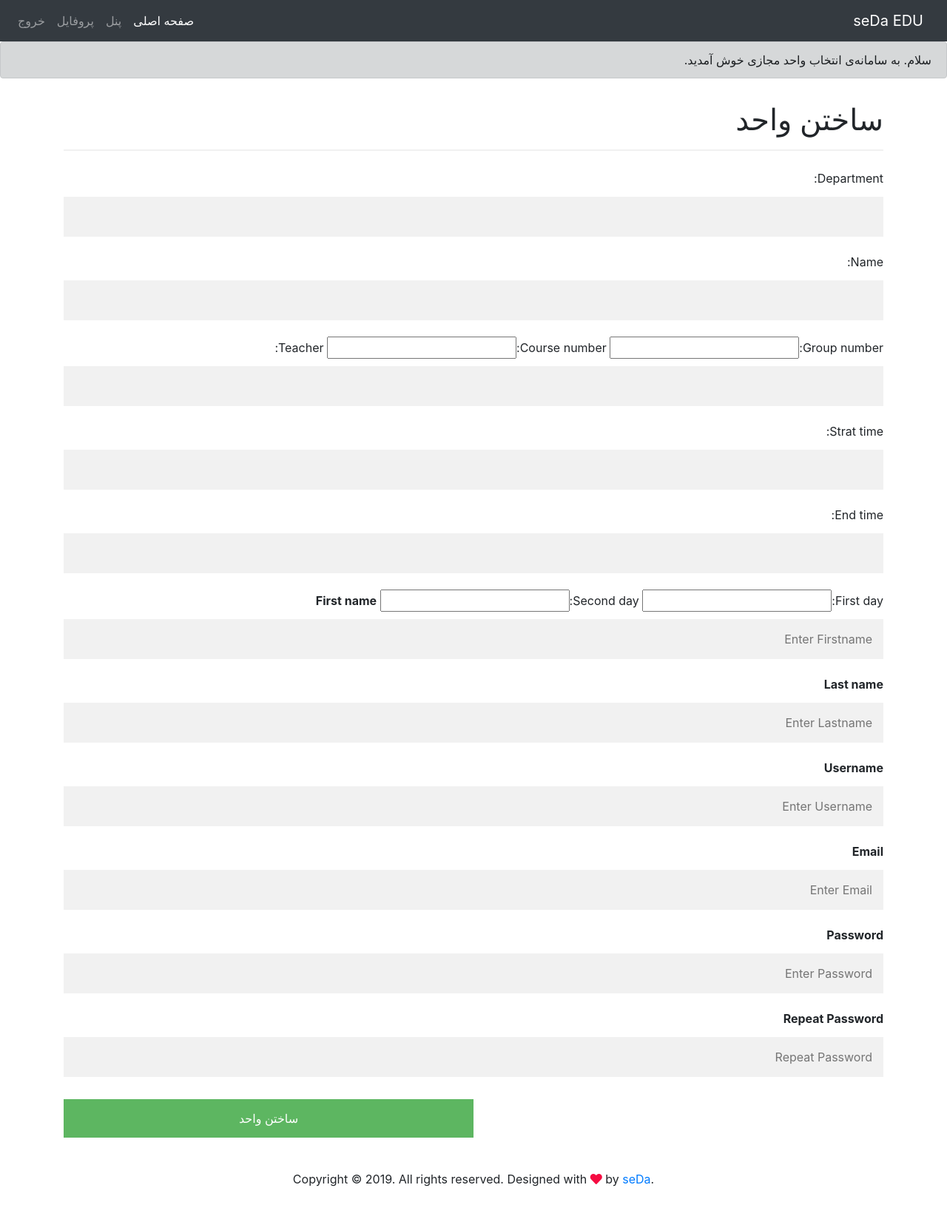
After one commit to daniyalmarofi/webelopers, a Django app: page /makecourse in a window 1280 px wide. The commit adds this page. Shown: the whole page at 74% size. Run offline with Django 3.2, Linux system fonts and the light colour scheme; the visitor is signed in with stand-in values (Sample User, id 1); some libraries are stand-ins or nearby versions.

Commit message:
making course...

```diff
--- a/webel/admin.py
+++ b/webel/admin.py
@@ -1,5 +1,6 @@
 from django.contrib import admin
-from .models import Contact
+from .models import Contact, Course
 
 # Register your models here.
 admin.site.register(Contact)
+admin.site.register(Course)
--- a/webel/forms.py
+++ b/webel/forms.py
@@ -1,6 +1,6 @@
 from django.forms import ModelForm, TextInput, forms, Textarea
 
-from webel.models import Contact
+from webel.models import Contact, Course
 
 
 class ContactForm(ModelForm):
@@ -38,3 +38,12 @@ class EditProfile(ModelForm):
     class Meta:
         model = User
         fields = ('first_name', 'last_name')
+
+
+class MakeCourse(ModelForm):
+    choices = [('0', 'شنبه'), ('1', 'یکشنبه'), ('2', 'دوشنبه'), ('3', 'سه شنبه'), ('4', 'چهارشنبه')]
+
+
+    class Meta:
+        model = Course
+        fields = '__all__'
--- a/webel/models.py
+++ b/webel/models.py
@@ -1,11 +1,27 @@
 from django.db import models
+
 
 # Create your models here.
 
 class Contact(models.Model):
-    title=models.CharField(max_length=25)
-    email=models.CharField(max_length=100)
-    text=models.CharField(max_length=250)
+    title = models.CharField(max_length=25)
+    email = models.CharField(max_length=100)
+    text = models.CharField(max_length=250)
 
     def __str__(self):
         return self.title
+
+
+class Course(models.Model):
+    department = models.CharField(max_length=50)
+    name = models.CharField(max_length=50)
+    group_number = models.IntegerField()
+    course_number = models.IntegerField()
+    teacher = models.CharField(max_length=50)
+    strat_time = models.CharField(max_length=20)
+    end_time = models.CharField(max_length=20)
+    first_day = models.IntegerField()
+    second_day = models.IntegerField()
+
+    def __str__(self):
+        return self.name
--- a/webel/templates/b_login.html
+++ b/webel/templates/b_login.html
@@ -19,8 +19,7 @@
 
             {{ form.as_table }}
 
-
-            <input type="submit" value="ورود" class="btn float-right btn-primary">
+            <button type="submit" class="signupbtn">ورود</button>
 
     </div>
 
--- /dev/null
+++ b/webel/templates/makecourse.html
@@ -0,0 +1,39 @@
+{% extends 'base.html' %}
+
+{% block content %}
+
+
+    <form id="make_course" action="/makecourse" method="POST">
+        {% csrf_token %}
+        <div class="container">
+            <h1>ساختن واحد</h1>
+            <hr>
+
+            {{ form }}
+
+            <label for="firstname"><b>First name</b></label>
+            <br>
+            <input type="text" placeholder="Enter Firstname" name="first_name">
+            <label for="lastname"><b>Last name</b></label>
+            <br>
+            <input type="text" placeholder="Enter Lastname" name="last_name">
+            <label for="username"><b>Username</b></label>
+            <br>
+            <input type="text" placeholder="Enter Username" name="username" required>
+            <label for="email"><b>Email</b></label>
+            <br>
+            <input type="text" placeholder="Enter Email" name="email" required>
+            <label for="password1"><b>Password</b></label>
+            <input type="password" placeholder="Enter Password" name="password1" required>
+            <label for="password2"><b>Repeat Password</b></label>
+            <input type="password" placeholder="Repeat Password" name="password2" required>
+
+            <br>
+            <button type="submit" class="signupbtn">ساختن واحد</button>
+            <br>
+            <br>
+            <br>
+        </div>
+    </form>
+
+{% endblock %}
--- a/webel/templates/panel.html
+++ b/webel/templates/panel.html
@@ -2,6 +2,6 @@
 
 {% block content %}
 
-
+<a type="button" class="btn btn-primary btn-lg btn-block" id="make_new_course" href="/makecourse" role="button">ساختن واحد</a>
 
 {% endblock %}
--- a/webel/urls.py
+++ b/webel/urls.py
@@ -12,4 +12,5 @@ urlpatterns = [
     path('profile', views.profile),
     path('panel', views.panel),
     path('setting', views.setting),
+    path('makecourse', views.make_course),
 ]
--- a/webel/views.py
+++ b/webel/views.py
@@ -19,7 +19,7 @@ except:
     import requests
 
 # Create your views here.
-from webel.forms import SignUpForm, LoginForm, EditProfile
+from webel.forms import SignUpForm, LoginForm, EditProfile, MakeCourse
 
 from webel.forms import ContactForm
 
@@ -140,3 +140,17 @@ def setting(request):
         form = EditProfile(instance=request.user)
 
     return render(request, 'setting.html', {'form': form})
+
+
+@login_required(login_url='/login')
+def make_course(request):
+    if request.method == 'POST':
+        form = MakeCourse()
+        if form.is_valid():
+            form.save()
+        else:
+            print('form is not vaild')
+    else:
+        form = MakeCourse()
+
+    return render(request, 'makecourse.html', {'form': form})
```
